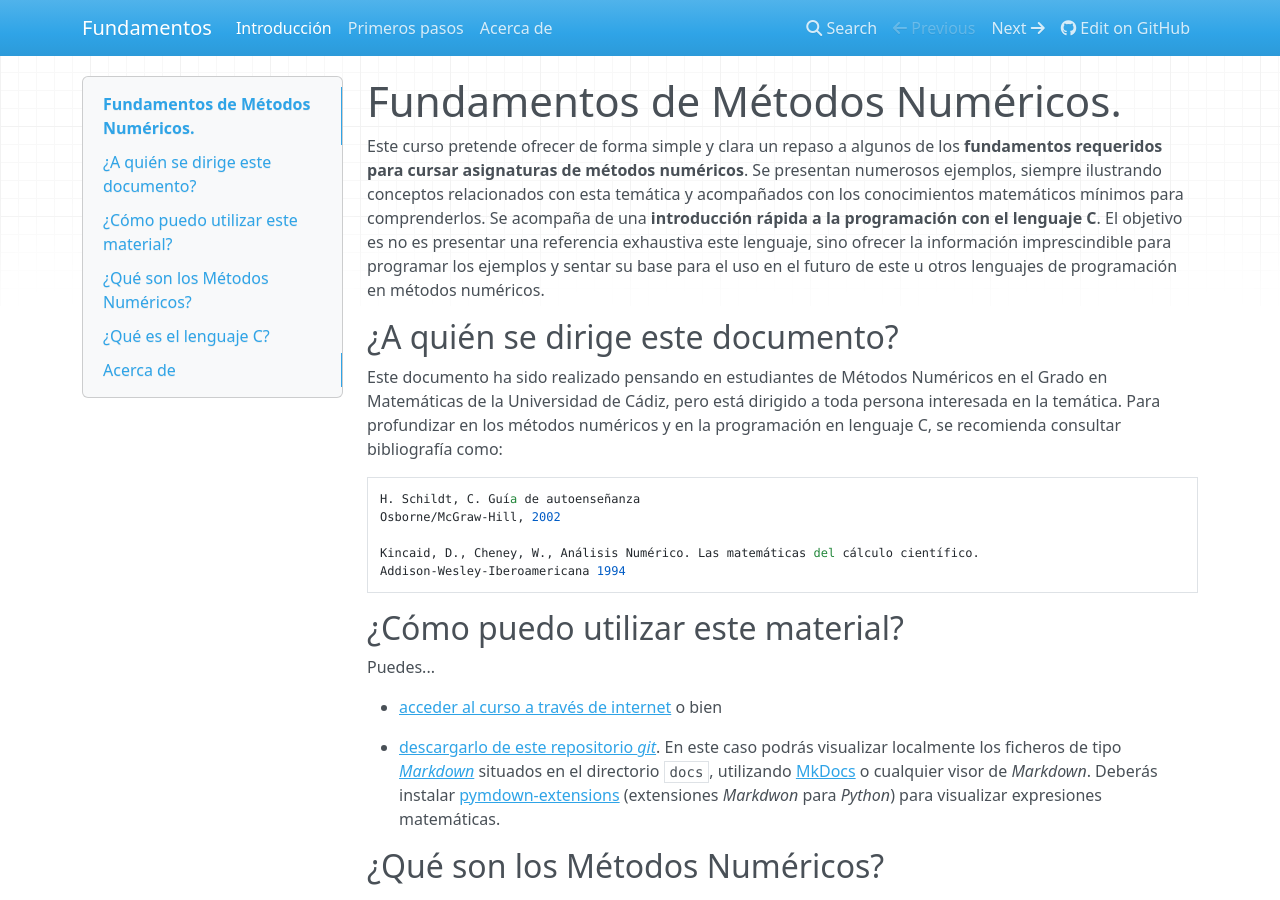
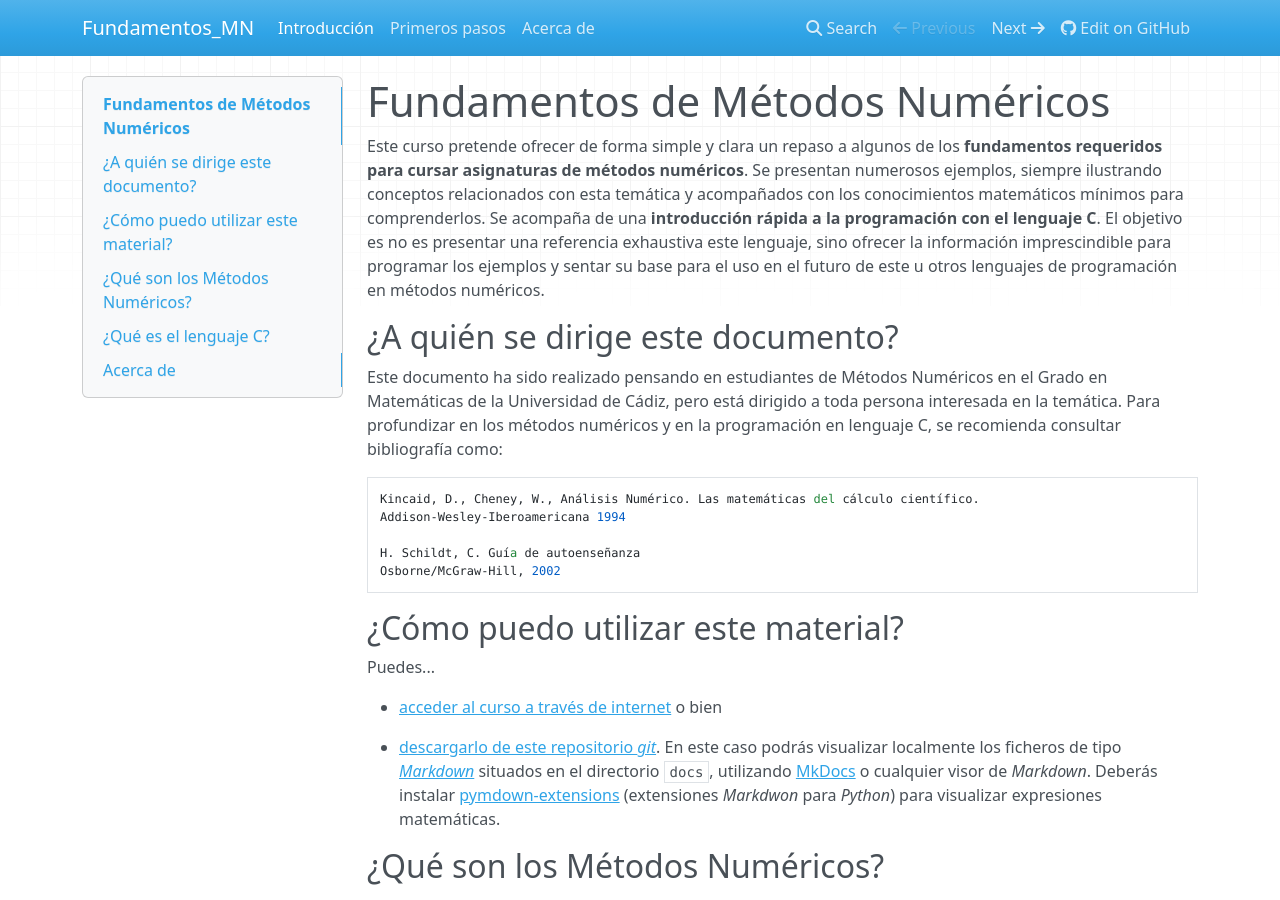
Before and after one commit to rrgalvan/Fundamentos_MN, an MkDocs documentation site: the page built from docs/index.md, in a window 1280 px wide and 900 px high. Built offline with MkDocs 1.6.1, drawn with Linux system fonts in a browser that asks for light colours; nearby versions of some CDN libraries.

Commit message:
Arreglando detalles

```diff
--- a/docs/index.md
+++ b/docs/index.md
@@ -1,4 +1,4 @@
-# Fundamentos de Métodos Numéricos.
+# Fundamentos de Métodos Numéricos
 
 Este curso pretende ofrecer de forma simple y clara un repaso a algunos de los **fundamentos requeridos para cursar asignaturas de métodos numéricos**. Se presentan numerosos ejemplos, siempre ilustrando conceptos relacionados con esta temática y acompañados con los conocimientos matemáticos mínimos para comprenderlos. Se acompaña de una **introducción rápida a la programación con el lenguaje C**. El objetivo es no es presentar una referencia exhaustiva este lenguaje, sino ofrecer la información imprescindible para programar los ejemplos y sentar su base para el uso en el futuro de este u otros lenguajes de programación en métodos numéricos.
 
@@ -8,11 +8,11 @@ Este curso pretende ofrecer de forma simple y clara un repaso a algunos de los *
 Este documento ha sido realizado pensando en estudiantes de Métodos Numéricos en el Grado en Matemáticas de la Universidad de Cádiz, pero está dirigido a toda persona interesada en la temática. Para profundizar en los métodos numéricos y en la programación en lenguaje C, se recomienda consultar bibliografía como:
 
 
+    Kincaid, D., Cheney, W., Análisis Numérico. Las matemáticas del cálculo científico.
+    Addison-Wesley-Iberoamericana 1994
+
     H. Schildt, C. Guía de autoenseñanza
     Osborne/McGraw-Hill, 2002
-
-    Kincaid, D., Cheney, W., Análisis Numérico. Las matemáticas del cálculo científico.
-    Addison-Wesley-Iberoamericana 1994
 
 ## ¿Cómo puedo utilizar este material?
 
--- a/mkdocs.yml
+++ b/mkdocs.yml
@@ -1,5 +1,5 @@
 # Project information
-site_name: Fundamentos
+site_name: Fundamentos_MN
 site_description: "Funamentos de Métodos Numéricos"
 site_author: Rafa Rguez. Galván
 repo_url: https://github.com/rrgalvan/curso-c-numerico/
```
Also changed, not shown: README.md (+1 -1 lines), docs/primeros_pasos.md (+1 -1 lines).
